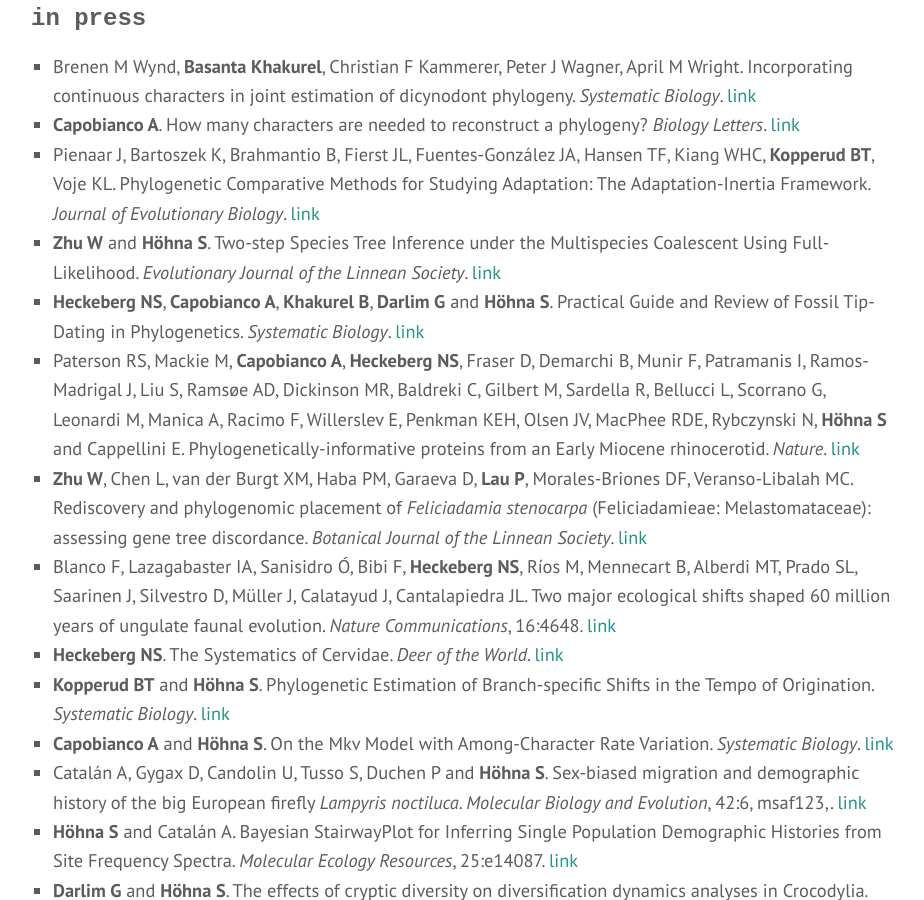
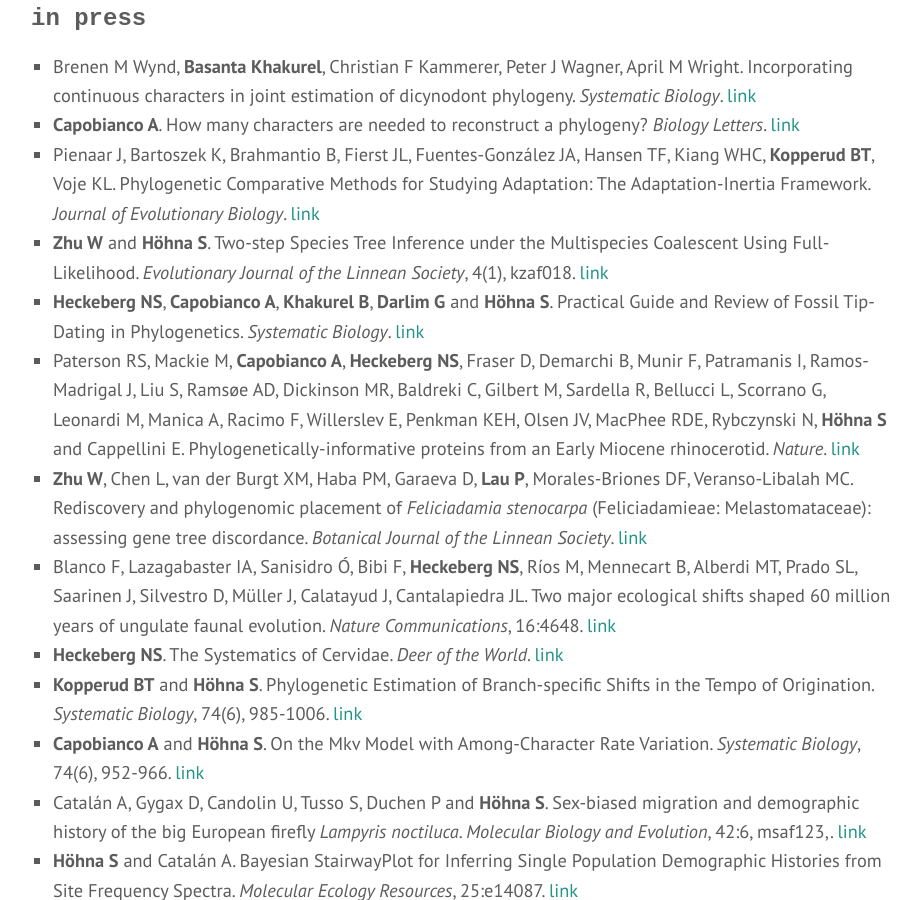
Before and after one commit to hoehnalab/hoehnalab.github.io, a Jekyll site: the page built from publications.md, in a window 1280 px wide and 900 px high, scrolled down 215 px. Shown: the whole window, without its empty margins (177-1101 px from the left). Built offline with Jekyll 4.4.1, drawn with Linux system fonts in a browser that asks for light colours; some web fonts are replaced.

Commit message:
New Syst Biol issue

```diff
--- a/publications.md
+++ b/publications.md
@@ -6,15 +6,15 @@ permalink: /publications/
 <h3>2025 and in press</h3>
 - Brenen M Wynd, <strong>Basanta Khakurel</strong>, Christian F Kammerer, Peter J Wagner, April M Wright. Incorporating continuous characters in joint estimation of dicynodont phylogeny. *Systematic Biology*. [link](https://doi.org/10.1093/sysbio/syaf078)
 - <strong>Capobianco A</strong>. How many characters are needed to reconstruct a phylogeny? *Biology Letters*. [link](https://doi.org/10.1098/rsbl.2025.0288)
-- Pienaar J, Bartoszek K, Brahmantio B, Fierst JL, Fuentes-González JA, Hansen TF, Kiang WHC, <strong>Kopperud BT</strong>, Voje KL. Phylogenetic Comparative Methods for Studying Adaptation: The Adaptation-Inertia Framework. *Journal of Evolutionary Biology*. [link](https://academic.oup.com/jeb/article-abstract/doi/10.1093/jeb/voaf113/8262911)
-- <strong>Zhu W</strong> and <strong>Höhna S</strong>. Two-step Species Tree Inference under the Multispecies Coalescent Using Full-Likelihood. *Evolutionary Journal of the Linnean Society*. [link](https://doi.org/10.1093/evolinnean/kzaf018)
+- Pienaar J, Bartoszek K, Brahmantio B, Fierst JL, Fuentes-González JA, Hansen TF, Kiang WHC, <strong>Kopperud BT</strong>, Voje KL. Phylogenetic Comparative Methods for Studying Adaptation: The Adaptation-Inertia Framework. *Journal of Evolutionary Biology*. [link](https://doi.org/10.1093/jeb/voaf113)
+- <strong>Zhu W</strong> and <strong>Höhna S</strong>. Two-step Species Tree Inference under the Multispecies Coalescent Using Full-Likelihood. *Evolutionary Journal of the Linnean Society*, 4(1), kzaf018. [link](https://doi.org/10.1093/evolinnean/kzaf018)
 - <strong>Heckeberg NS</strong>, <strong>Capobianco A</strong>, <strong>Khakurel B</strong>, <strong>Darlim G</strong> and <strong>Höhna S</strong>. Practical Guide and Review of Fossil Tip-Dating in Phylogenetics. *Systematic Biology*. [link](https://doi.org/10.1093/sysbio/syaf050)
 - Paterson RS, Mackie M, <strong>Capobianco A</strong>, <strong>Heckeberg NS</strong>, Fraser D, Demarchi B, Munir F, Patramanis I, Ramos-Madrigal J, Liu S, Ramsøe AD, Dickinson MR, Baldreki C, Gilbert M, Sardella R, Bellucci L, Scorrano G, Leonardi M, Manica A, Racimo F, Willerslev E, Penkman KEH, Olsen JV, MacPhee RDE, Rybczynski N, <strong>Höhna S</strong> and Cappellini E. Phylogenetically-informative proteins from an Early Miocene rhinocerotid. *Nature*. [link](https://doi.org/10.1038/s41586-025-09231-4)
 - <strong>Zhu W</strong>, Chen L, van der Burgt XM, Haba PM, Garaeva D, <strong>Lau P</strong>, Morales-Briones DF, Veranso-Libalah MC. Rediscovery and phylogenomic placement of *Feliciadamia stenocarpa* (Feliciadamieae: Melastomataceae): assessing gene tree discordance. *Botanical Journal of the Linnean Society*. [link](https://doi.org/10.1093/botlinnean/boaf047)
 - Blanco F, Lazagabaster IA, Sanisidro Ó, Bibi F, <strong>Heckeberg NS</strong>, Ríos M, Mennecart B, Alberdi MT, Prado SL, Saarinen J, Silvestro D, Müller J, Calatayud J, Cantalapiedra JL. Two major ecological shifts shaped 60 million years of ungulate faunal evolution. *Nature Communications*, 16:4648. [link](https://doi.org/10.1038/s41467-025-59974-x)
 - <strong>Heckeberg NS</strong>. The Systematics of Cervidae. *Deer of the World*. [link](https://doi.org/10.1007/978-3-031-17756-9_1)
-- <strong>Kopperud BT</strong> and <strong>Höhna S</strong>. Phylogenetic Estimation of Branch-specific Shifts in the Tempo of Origination. *Systematic Biology*. [link](https://doi.org/10.1093/sysbio/syaf041)
-- <strong>Capobianco A</strong> and <strong>Höhna S</strong>. On the Mkv Model with Among-Character Rate Variation. *Systematic Biology*. [link](https://doi.org/10.1093/sysbio/syaf038)
+- <strong>Kopperud BT</strong> and <strong>Höhna S</strong>. Phylogenetic Estimation of Branch-specific Shifts in the Tempo of Origination. *Systematic Biology*, 74(6), 985-1006. [link](https://doi.org/10.1093/sysbio/syaf041)
+- <strong>Capobianco A</strong> and <strong>Höhna S</strong>. On the Mkv Model with Among-Character Rate Variation. *Systematic Biology*, 74(6), 952-966. [link](https://doi.org/10.1093/sysbio/syaf038)
 - Catalán A, Gygax D, Candolin U, Tusso S, Duchen P and <strong>Höhna S</strong>. Sex-biased migration and demographic history of the big European firefly *Lampyris noctiluca*. *Molecular Biology and Evolution*,  42:6, msaf123,. [link](https://doi.org/10.1093/molbev/msaf123)
 - <strong>Höhna S</strong> and Catalán A. Bayesian StairwayPlot for Inferring Single Population Demographic Histories from Site Frequency Spectra. *Molecular Ecology Resources*, 25:e14087. [link](https://doi.org/10.1111/1755-0998.14087)
 - <strong>Darlim G</strong> and <strong>Höhna S</strong>. The effects of cryptic diversity on diversification dynamics analyses in Crocodylia. *Proceedings of the Royal Society B*. [link](https://doi.org/10.1098/rspb.2025.0091)
```
